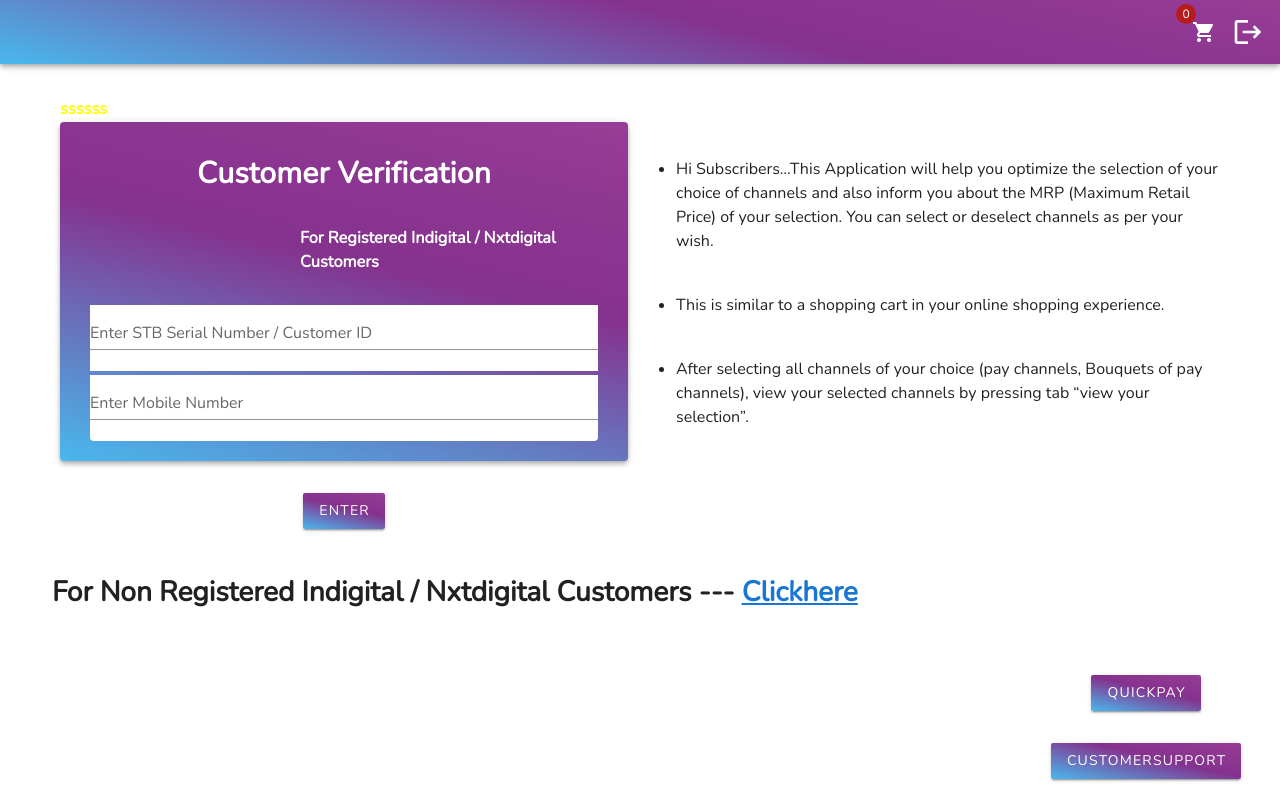
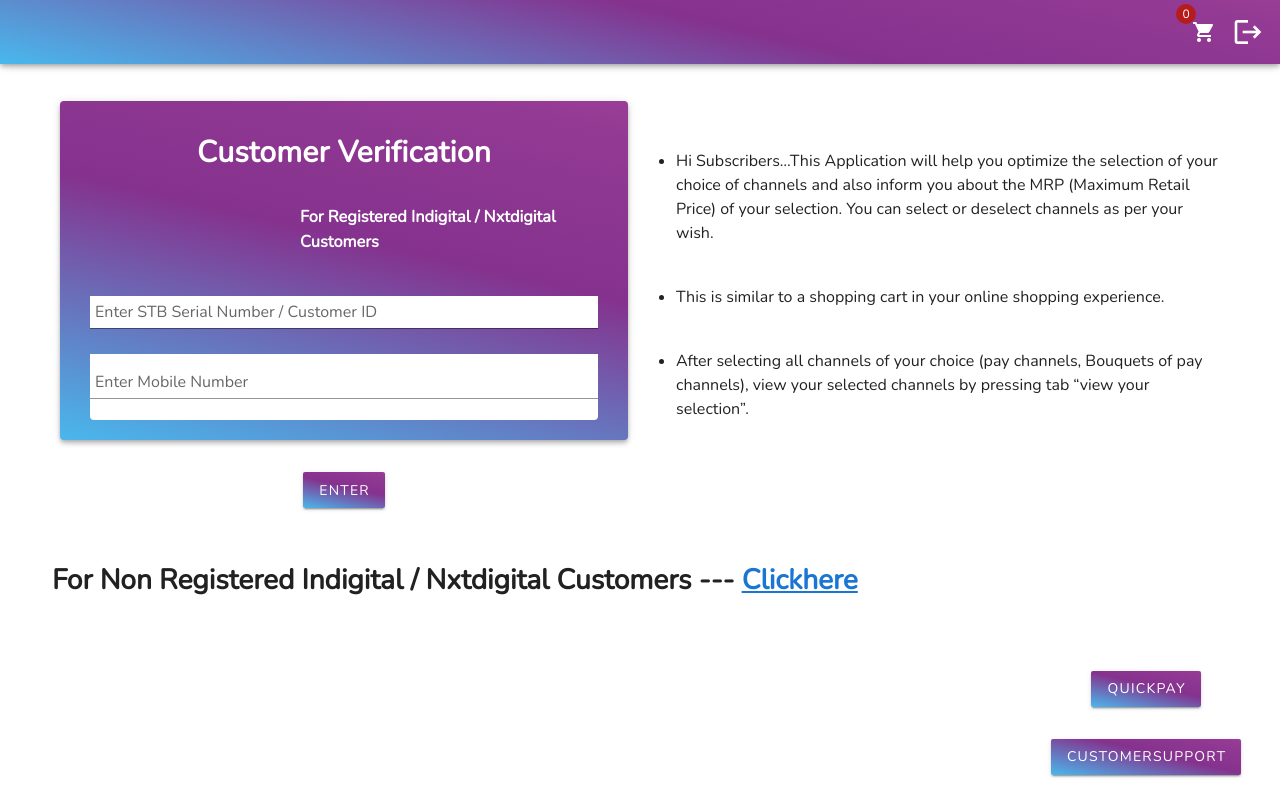
Before and after one commit to trigitaltech/CSA-Vue_app, a Vue app: page / in a window 1280 px wide. Built offline with nearby package versions, Linux system fonts and the light colour scheme; what vue-excel-export would draw is missing.

Commit message:
First designer changes

```diff
--- a/src/assets/styles/style.css
+++ b/src/assets/styles/style.css
@@ -1,3 +1,5 @@
 h3{
 	color: yellow;
 }
+.v-input__slot{background: #fff;}
+.theme--light.v-label{ color: #fff; text-indent: 5px; }
--- a/src/views/Login.vue
+++ b/src/views/Login.vue
@@ -2,9 +2,6 @@
   <v-container class="fill-height" fluid>
     <v-row align="center" justify="center">
       <v-col class="ml-12">
-        <div>
-          <h3>ssssss</h3>
-        </div>
 
         <!-- <v-form ref="form" v-model="valid" lazy-validation> -->
         <v-form ref="form" lazy-validation>
@@ -13,12 +10,11 @@
             </v-card-title>
             <h3 style="color:white;margin-left:230px;margin-bottom:30px;">For Registered Indigital / Nxtdigital Customers</h3>
             <v-text-field
-            style="background:white"
               class="ml-5 mr-5"
               v-model="form.stb"
 
               label="Enter STB Serial Number / Customer ID"
-              :placeholder="'customer'"
+
               required
             ></v-text-field>
               <v-text-field
@@ -26,7 +22,7 @@
               class="ml-5 mr-5"
               v-model="form.Number"
               label="Enter Mobile Number"
-              :placeholder="'customer'"
+
               required
             ></v-text-field>
         </v-card>
```
